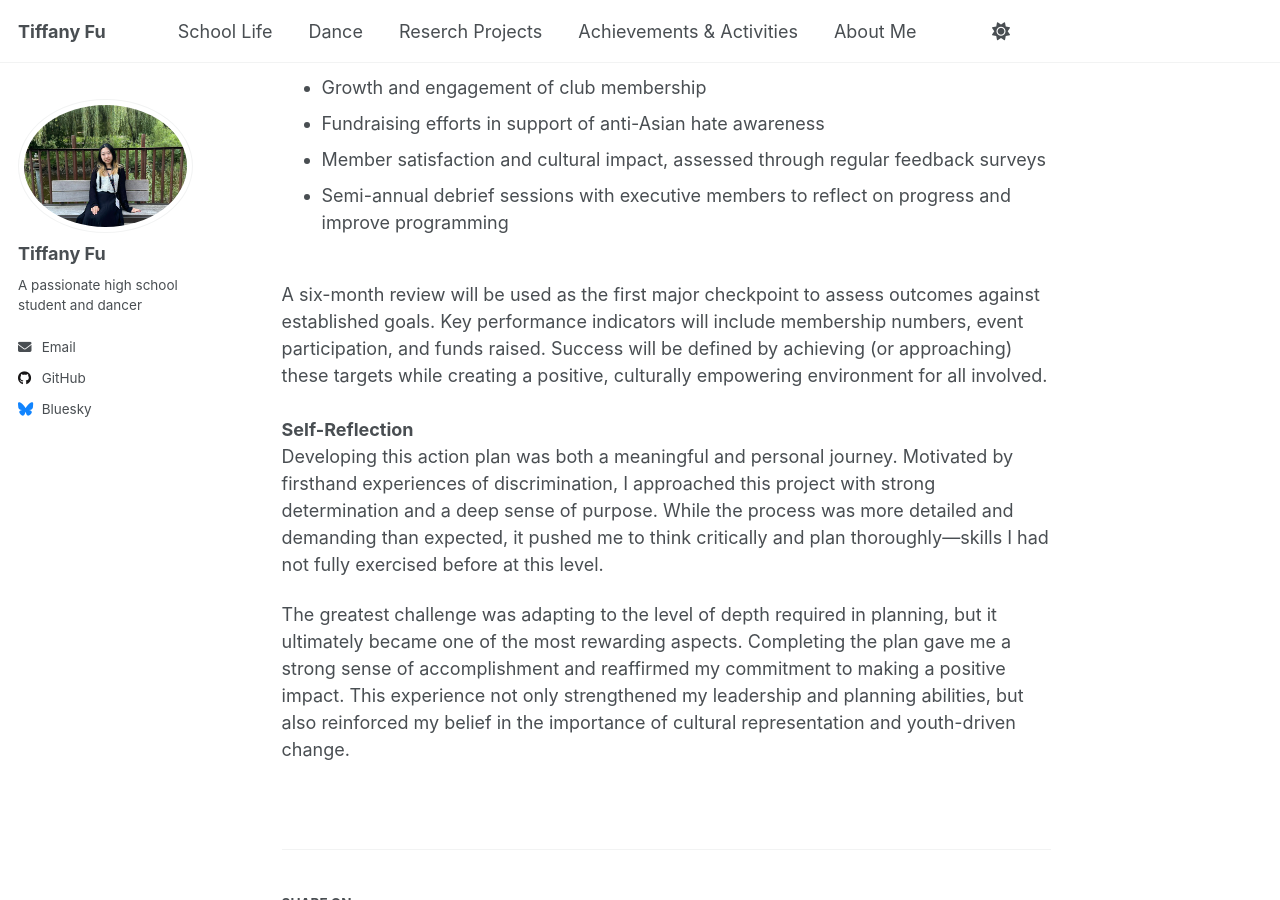
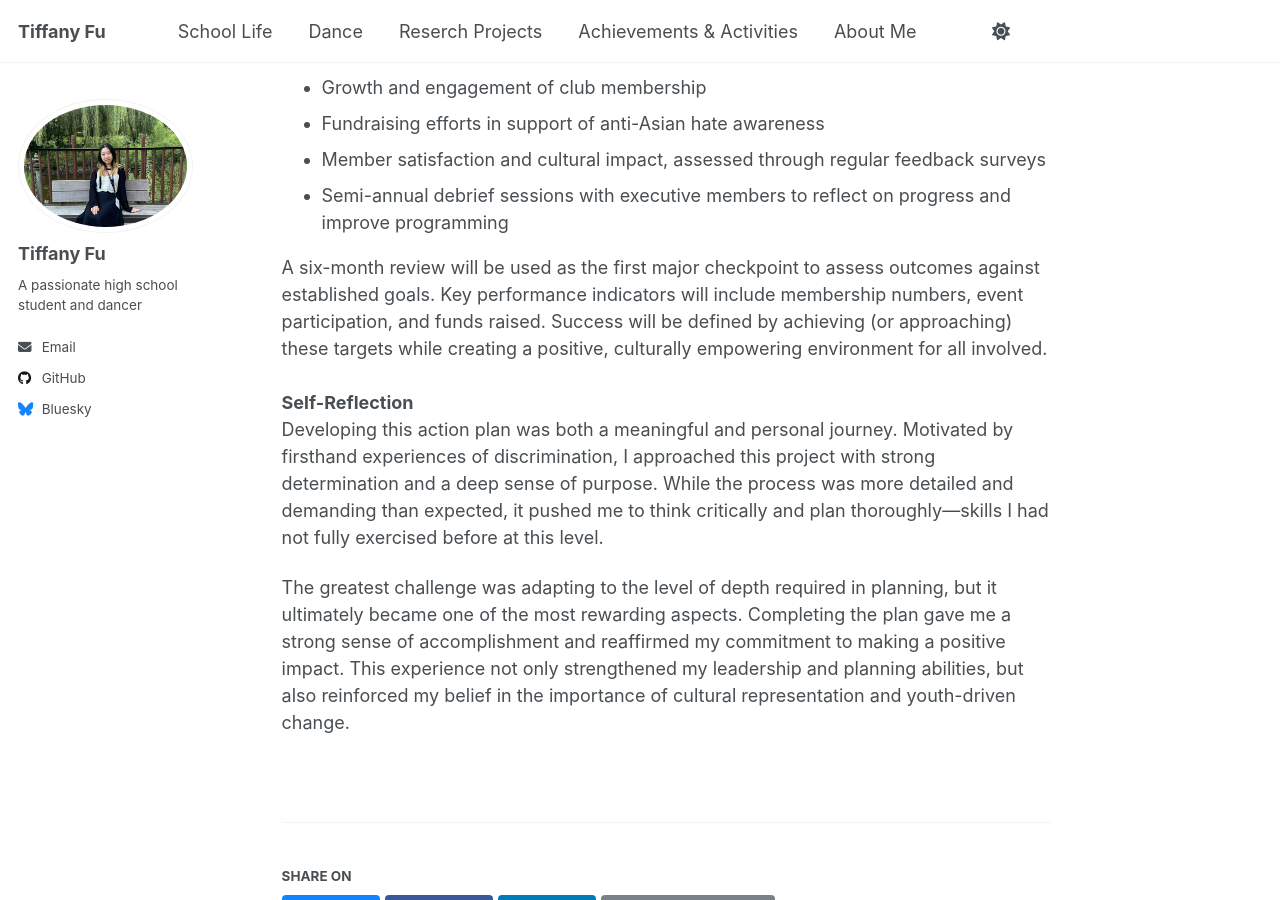
Before and after one commit to TiffanyJTFu/TiffanyFu, a Jekyll site: the page built from _teaching/SocialScienceResearchProject-1.md, in a window 1280 px wide and 900 px high, scrolled down 1424 px. Built offline with Jekyll 4.4.1, drawn with Linux system fonts in a browser that asks for light colours; a script that is not in the unit is left out.

```diff
--- a/_teaching/SocialScienceResearchProject-1.md
+++ b/_teaching/SocialScienceResearchProject-1.md
@@ -27,7 +27,7 @@ Evaluation will focus on both quantitative and qualitative metrics:
 * Member satisfaction and cultural impact, assessed through regular feedback surveys
 * Semi-annual debrief sessions with executive members to reflect on progress and improve programming
 
-<br>A six-month review will be used as the first major checkpoint to assess outcomes against established goals. Key performance indicators will include membership numbers, event participation, and funds raised. Success will be defined by achieving (or approaching) these targets while creating a positive, culturally empowering environment for all involved.
+A six-month review will be used as the first major checkpoint to assess outcomes against established goals. Key performance indicators will include membership numbers, event participation, and funds raised. Success will be defined by achieving (or approaching) these targets while creating a positive, culturally empowering environment for all involved.
 <br><br>**Self-Reflection**
 <br>Developing this action plan was both a meaningful and personal journey. Motivated by firsthand experiences of discrimination, I approached this project with strong determination and a deep sense of purpose. While the process was more detailed and demanding than expected, it pushed me to think critically and plan thoroughly—skills I had not fully exercised before at this level.
 
```
